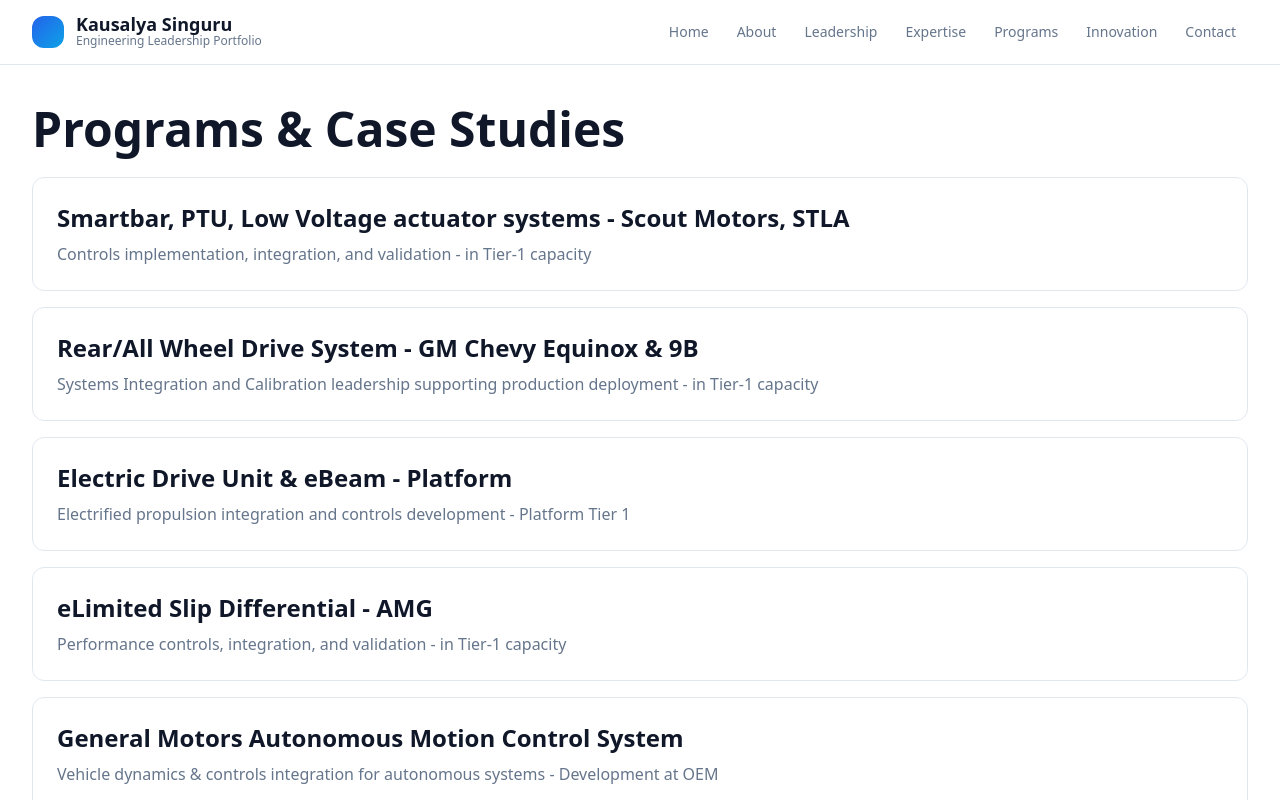
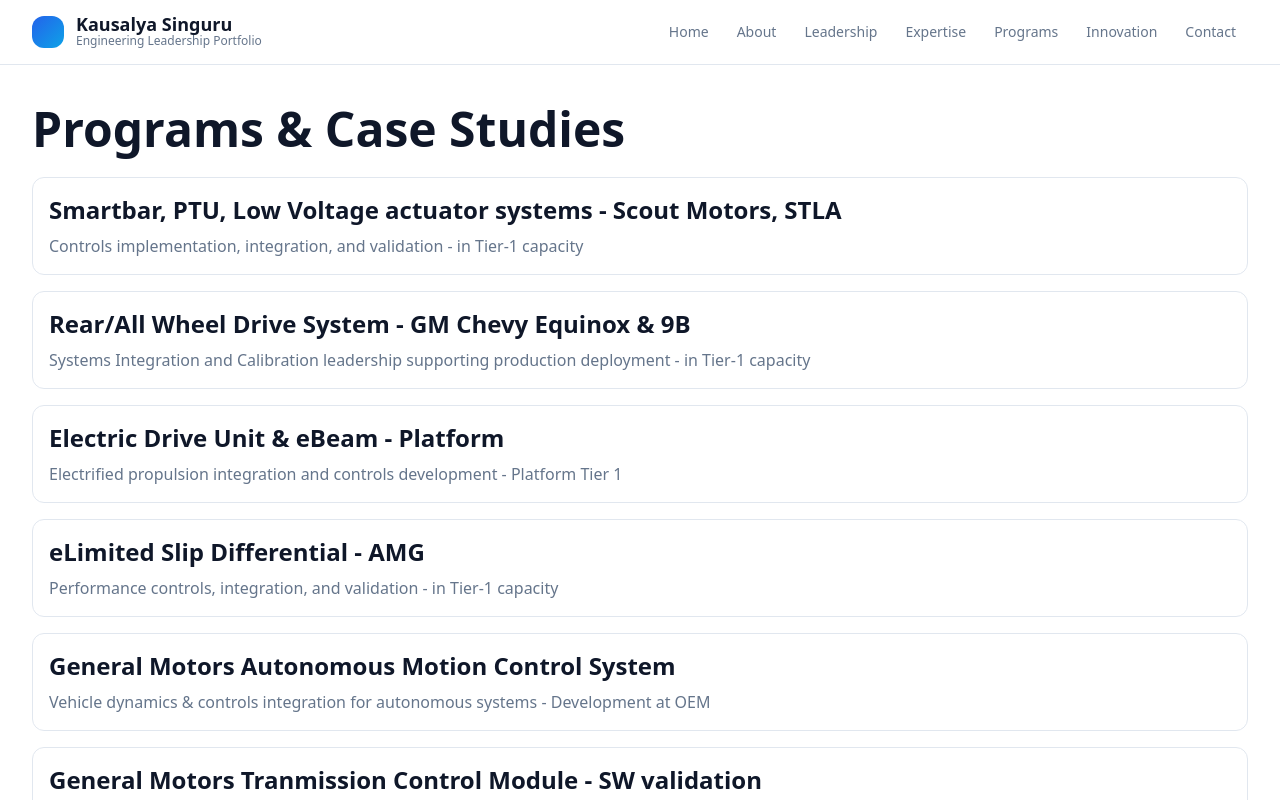
Before and after one commit to Kausi-hub/personal-website, a Next.js app: page /programs in a window 1280 px wide. Shown: the top 800 px of the page. Built offline with nearby package versions, Linux system fonts and the light colour scheme.

Commit message:
programms page update

```diff
--- a/src/app/programs/page.tsx
+++ b/src/app/programs/page.tsx
@@ -57,7 +57,7 @@
         {programs.map((program) => (
           <div
             key={program.title}
-            className="glass-card p-6"
+            className="glass-card p-4"
           >
             <h2 className="mb-2 text-2xl font-bold">
               {program.title}
```
